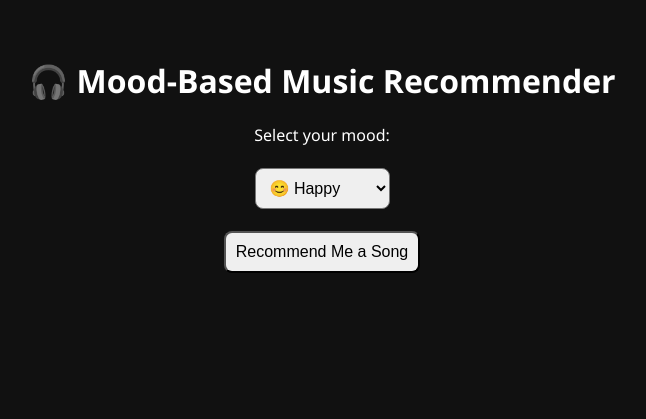
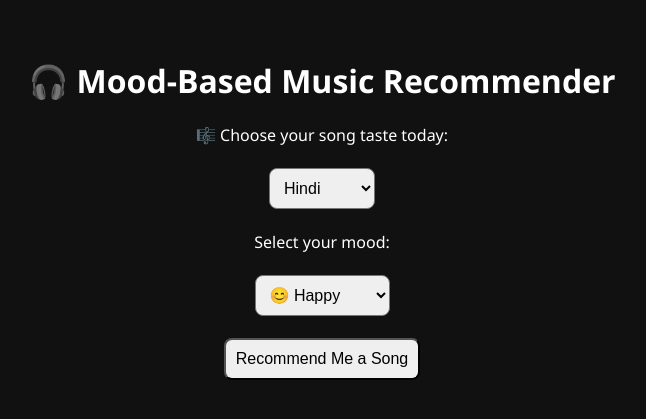
Before and after one commit to aryanmalik-iet/mood-music-recommender, a Flask app: page / in a window 1280 px wide. Shown: the top 419 px of the page, without its empty margins (318-964 px from the left). Run offline with Flask 2, Linux system fonts and the light colour scheme.

Commit message:
Update index.html

```diff
--- a/templates/index.html
+++ b/templates/index.html
@@ -8,6 +8,16 @@
   <div class="container">
     <h1>🎧 Mood-Based Music Recommender</h1>
     <form method="POST" action="/recommend">
+      <label>🎼 Choose your song taste today:</label><br><br>
+      <select name="language">
+       <option value="hindi" selected>Hindi</option>
+       <option value="haryanvi">Haryanvi</option>
+       <option value="punjabi">Punjabi</option>
+       <option value="bhojpuri">Bhojpuri</option>
+       <option value="english">English</option>
+      </select>
+      <br><br>
+
       <label>Select your mood:</label><br><br>
       <select name="mood">
         <option value="happy">😊 Happy</option>
```
